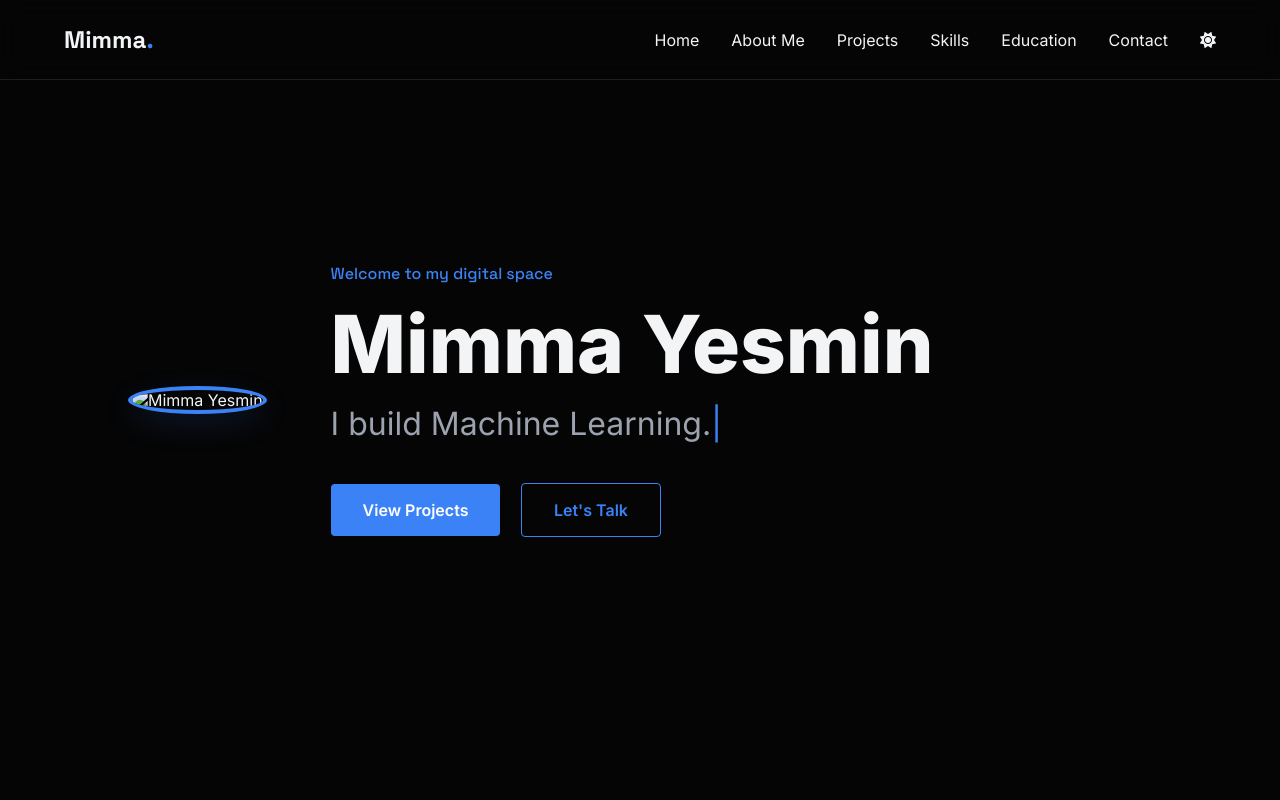
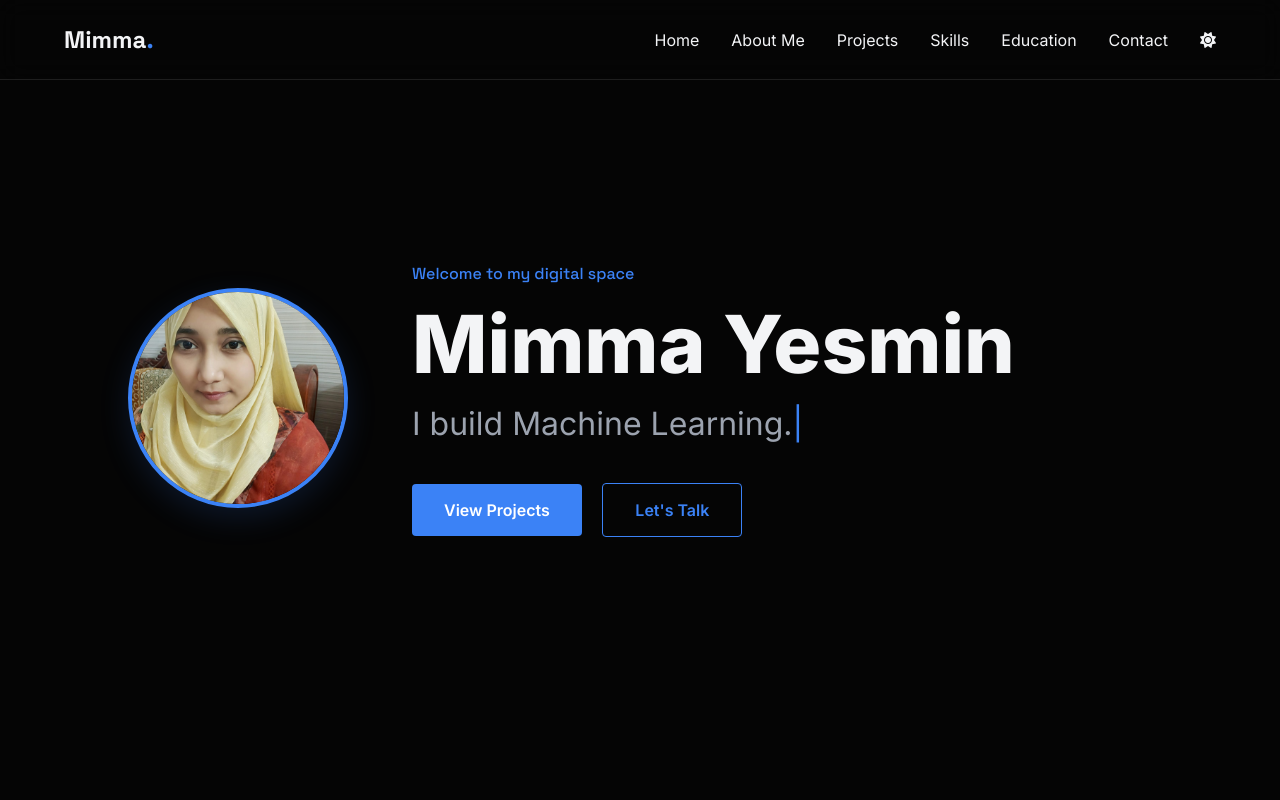
Before and after one commit to Mimma-Yesmin/portfolio, a plain HTML site: page index.html in a window 1280 px wide. Shown: the top 800 px of the page. Drawn offline with Linux system fonts and the light colour scheme.

Commit message:
Update index.html

```diff
--- a/index.html
+++ b/index.html
@@ -33,7 +33,7 @@
     <header id="home" class="hero">
         <div class="hero-content reveal">
             <div class="hero-image">
-                <img src="meaw.jpeg" alt="Mimma Yesmin" class="profile-pic">
+                <img src="image.jpg" alt="Mimma Yesmin" class="profile-pic">
             </div>
             <div class="hero-text">
                 <p class="greeting">Welcome to my digital space</p>
```
